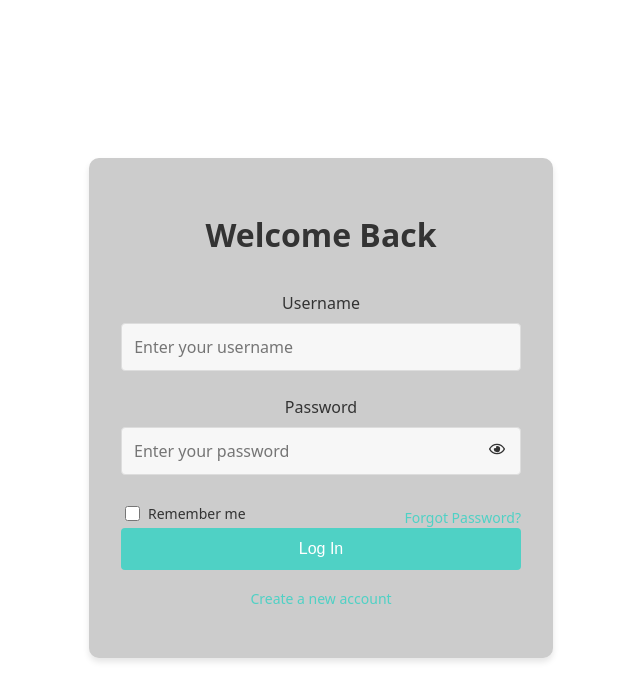
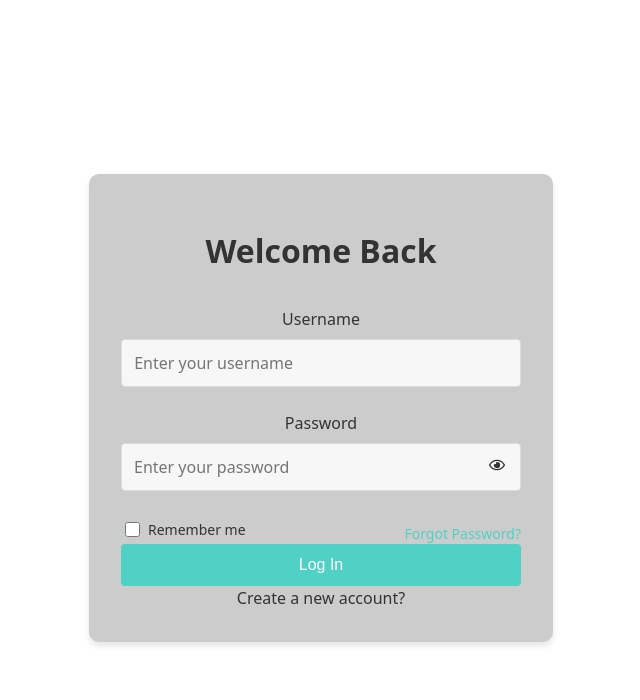
Before and after one commit to johnfa1508/interview-manager-client, a React (Vite) app: page /login in a window 1280 px wide. Shown: the top 700 px of the page, without its empty margins (319-959 px from the left). Built offline with nearby package versions, Linux system fonts and the light colour scheme; no server answers; a web font is replaced by a local one.

Commit message:
fixed flashing when navigating

```diff
--- a/src/pages/login/index.jsx
+++ b/src/pages/login/index.jsx
@@ -9,6 +9,7 @@ import { FaRegEye } from 'react-icons/fa';
 import { FaRegEyeSlash } from 'react-icons/fa';
 import Snackbar from '../../components/Snackbar';
 import useSnackbar from '../../hooks/useSnackbar';
+import { Link } from 'react-router-dom';
 import './style.css';
 
 const LoginPage = () => {
@@ -154,9 +155,9 @@ const LoginPage = () => {
             {isSubmitting ? 'Logging in...' : 'Log In'}
           </button>
 
-          <p className="create-account">
-            <a href="/register">Create a new account</a>
-          </p>
+          <Link to="/register" className="navigate-to-register">
+            Create a new account?
+          </Link>
         </form>
       </div>
 
--- a/src/pages/login/style.css
+++ b/src/pages/login/style.css
@@ -156,3 +156,14 @@
 .create-account a:hover {
   text-decoration: underline;
 }
+
+.navigate-to-register {
+  text-decoration: none;
+  color: var(--text-color);
+  margin-top: 1rem;
+}
+
+.navigate-to-register:hover {
+  text-decoration: underline;
+  transition: text-decoration 5s;
+}
```
